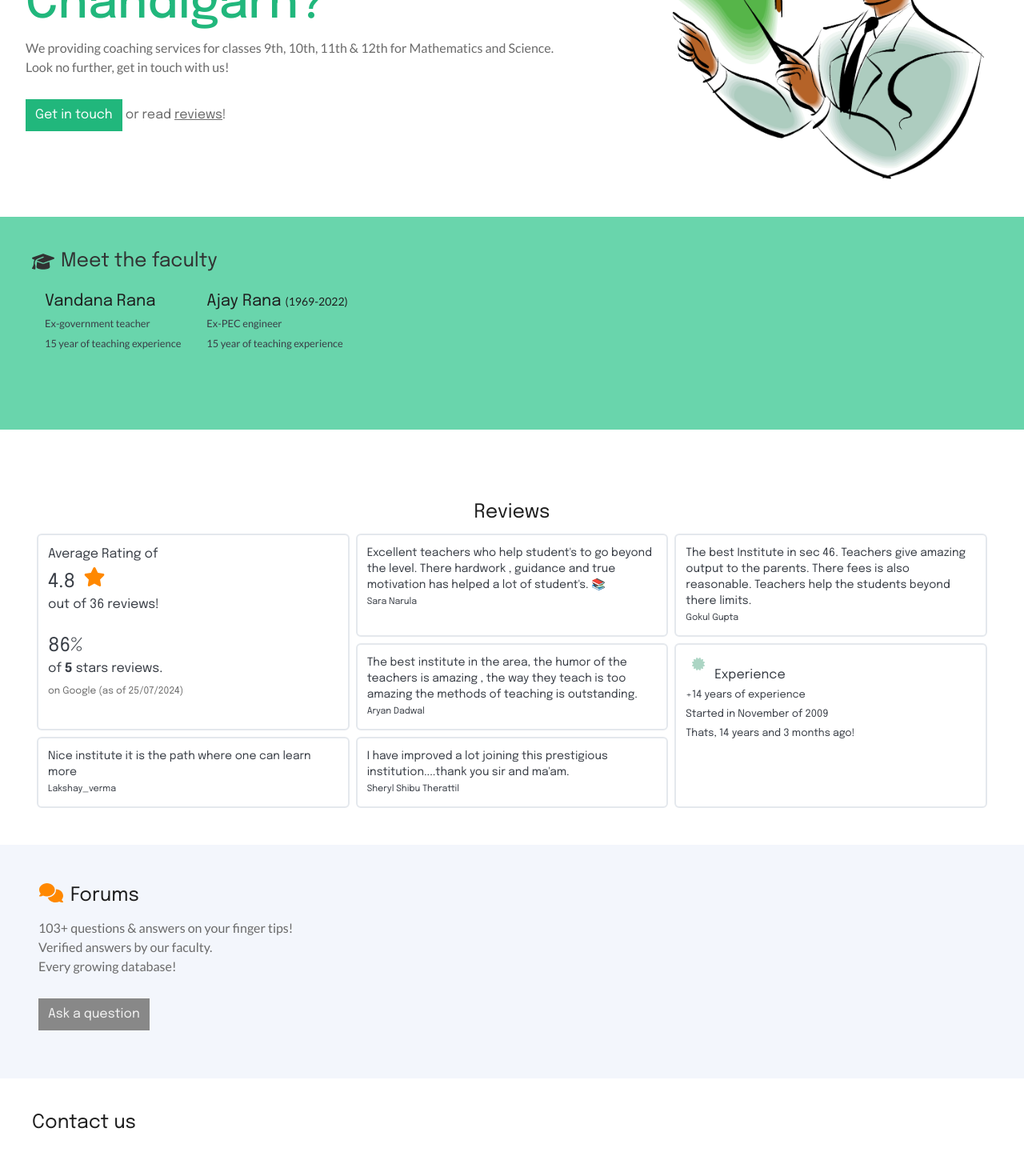
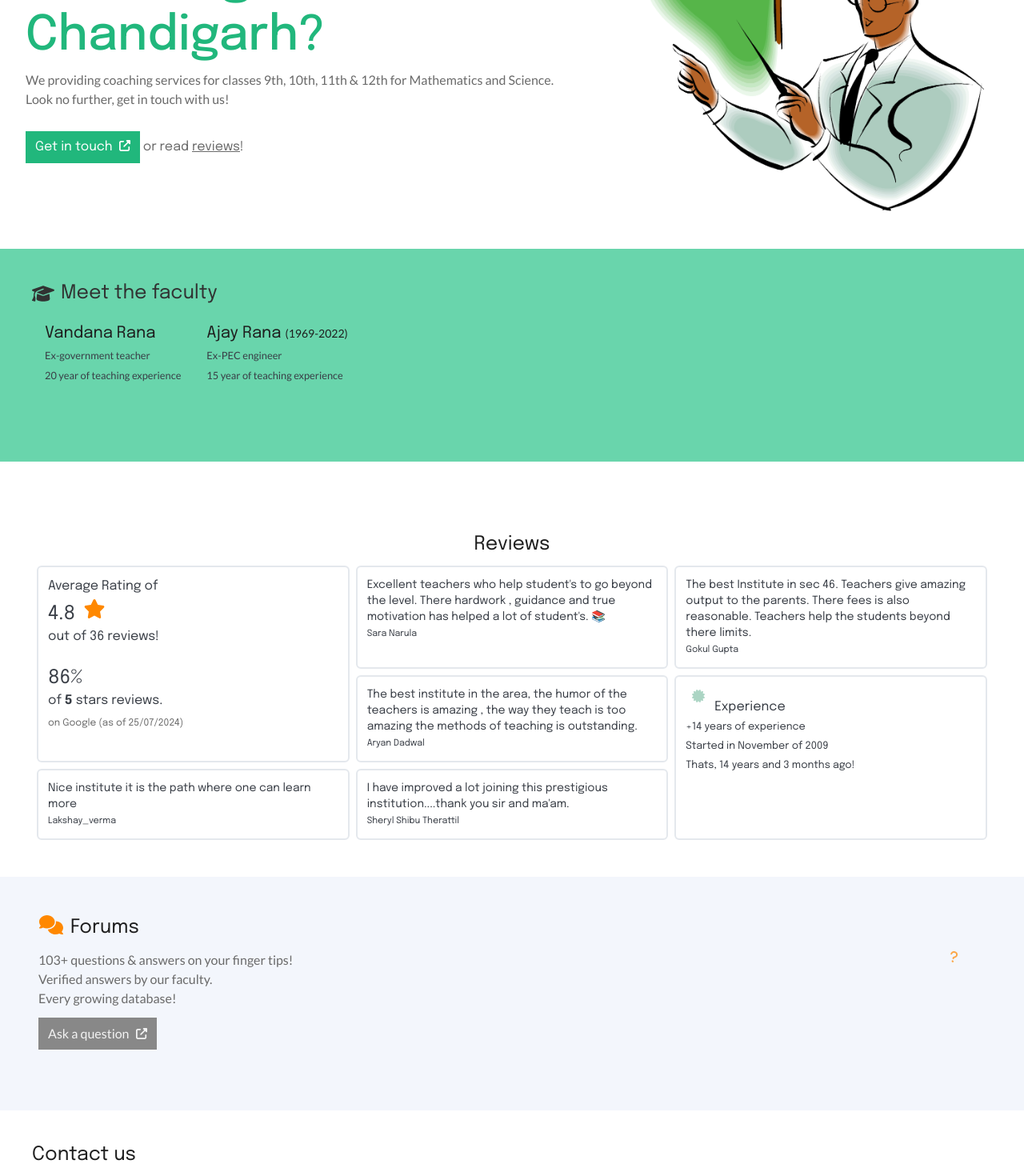
Before and after one commit to Avi-Rana-1718/dishalearning, a Next.js app: page / in a window 1280 px wide. Shown: the part 240-1705 px from the top of the page at 80% size. Built offline with nearby package versions, Linux system fonts and the light colour scheme; grey boxes are pictures that could not be loaded.

Commit message:
Improved homepage

```diff
--- a/app/_components/Bento.js
+++ b/app/_components/Bento.js
@@ -33,7 +33,7 @@ export default function Bento() {
             <li className="md:row-span-2 md:col-span-1 col-span-2 text-left outline oultine-1 outline-2 outline-slate-400/25 p-3 rounded">
             <FontAwesomeIcon icon={faCertificate} className="w-6 m-1 text-[#acd5c4] mb-3 inline" /> Experience <br/>
             <small>
-            +14 years of experience <br />
+            +{timeY} years of experience <br />
             Started in November of 2009 <br/>
             Thats, {timeY} years and {timeM} months ago!
             </small>
--- a/app/_components/PrimaryBtn.js
+++ b/app/_components/PrimaryBtn.js
@@ -1,9 +1,12 @@
+import { faUpRightFromSquare } from "@fortawesome/free-solid-svg-icons";
+import { FontAwesomeIcon } from "@fortawesome/react-fontawesome";
+
 export default function PrimaryBtn(props) {
     const {link, label} = props;
     return (
-        <button className="bg-[#21B77C] py-2 px-3 my-3 text-[#fff] hover:underline">
+        <button className="bg-[#21B77C] py-2 px-3 my-3 text-[#fff] hover:underline flex-inline align-baseline items-center">
             <a href={link}>
-                {label}
+                {label}<FontAwesomeIcon icon={faUpRightFromSquare} className="inline w-3.5 ml-2"/>
             </a>
         </button>
     )
--- a/app/_components/SecondaryBtn.js
+++ b/app/_components/SecondaryBtn.js
@@ -1,9 +1,12 @@
+import { faUpRightFromSquare } from "@fortawesome/free-solid-svg-icons";
+import { FontAwesomeIcon } from "@fortawesome/react-fontawesome";
+
 export default function SecondaryBtn(props) {
     const {link, label} = props;
     return (
         <button className="bg-[#888] py-2 px-3 my-3 text-[#f3f3f3] hover:underline">
             <a href={link}>
-                {label}
+                {label}<FontAwesomeIcon icon={faUpRightFromSquare} className="inline w-3.5 ml-2"/>
             </a>
         </button>
     )
--- a/app/page.js
+++ b/app/page.js
@@ -1,6 +1,6 @@
 import Navbar from "./_components/Navbar";
 import PrimaryBtn from "./_components/PrimaryBtn";
-import { faGraduationCap, faComments } from "@fortawesome/free-solid-svg-icons";
+import { faGraduationCap, faComments, faQuestion } from "@fortawesome/free-solid-svg-icons";
 import { FontAwesomeIcon } from "@fortawesome/react-fontawesome";
 import SecondaryBtn from "./_components/SecondaryBtn";
 
@@ -18,7 +18,7 @@ export default function Home() {
   return (
     <>
       <Navbar />
-      <header className="p-5 mb-10 md:mb-0 md:p-8 flex justify-between">
+      <header className="p-5 my-7 md:my-10 md:mb-0 md:p-8 flex justify-between">
         <div>
           <h4 className="text-2xl md:text-3xl">Looking for Quality</h4>
           <h2 className="text-4xl md:text-6xl text-[#21B77C] py-3 font-medium">
@@ -65,7 +65,7 @@ export default function Home() {
             <p className={lato.className}>
               <small>
                 Ex-government teacher <br />
-                15 year of teaching experience
+                20 year of teaching experience
               </small>
             </p>
           </li>
@@ -97,12 +97,17 @@ export default function Home() {
           />
           Forums
         </h3>
+        <div className="flex justify-between">
         <p className={"text-[#6a6a6a] mb-4 " + lato.className}>
           103+ questions & answers on your finger tips! <br />
           Verified answers by our faculty. <br />
           Every growing database!
+          <br />
+          <SecondaryBtn link="/" label="Ask a question" />
         </p>
-        <SecondaryBtn link="/" label="Ask a question" />
+
+        <FontAwesomeIcon icon={faQuestion} className="w-20 rotate-12 text-[#FBA748]" />
+        </div>
       </div>
 
       <div className="p-5 md:p-10 bg-[#fff] ">
```
